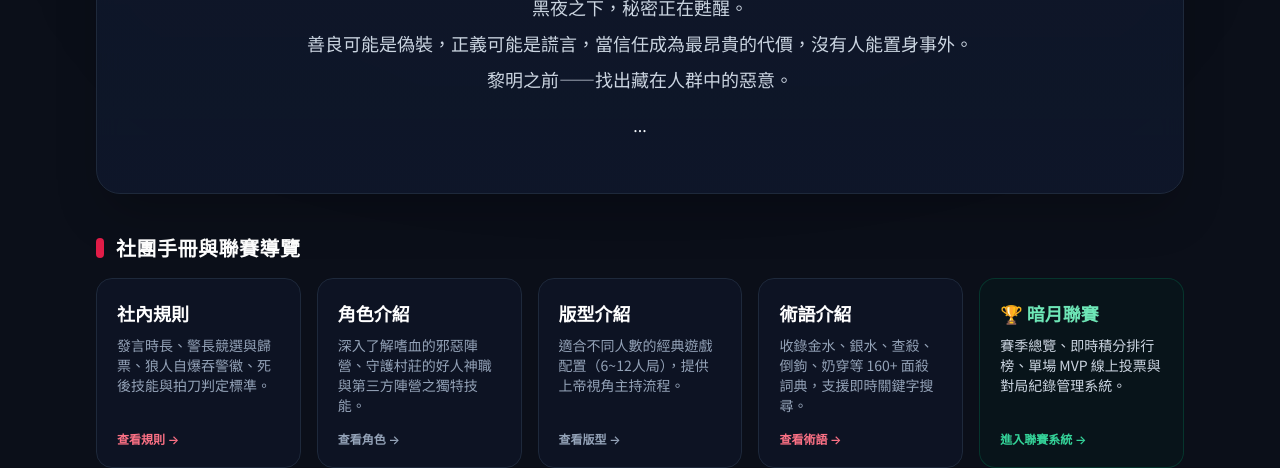
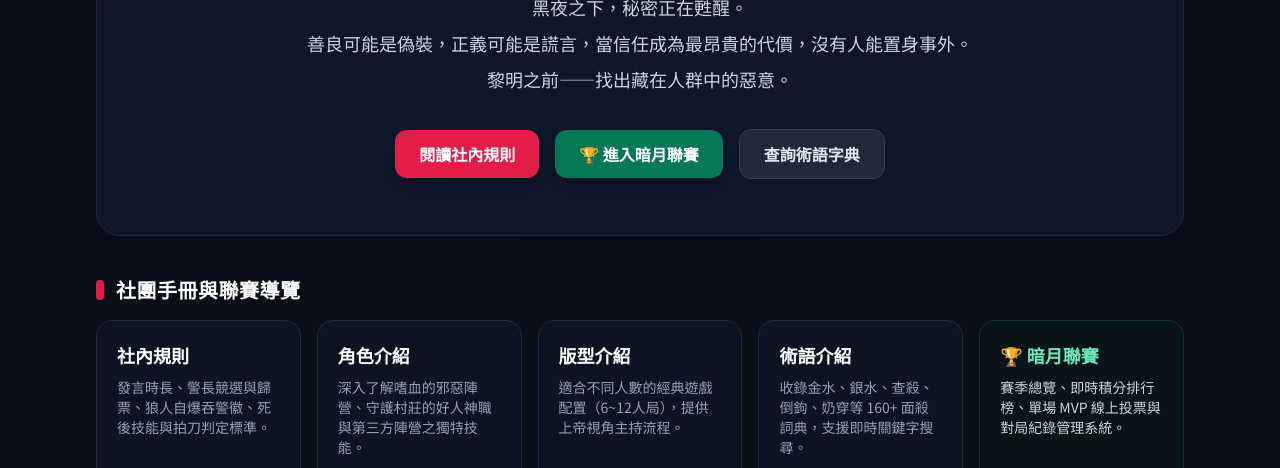
Before and after one commit to ntnuwsc/werewolf, a plain HTML site: page index.html in a window 1280 px wide. Shown: the part 332-800 px from the top of the page. Drawn offline with nearby package versions, Linux system fonts and the light colour scheme.

Commit message:
Update index.html

```diff
--- a/index.html
+++ b/index.html
@@ -103,7 +103,6 @@
 
         <!-- TAB 0: 首頁 -->
         <div id="tab-home" class="tab-pane block space-y-10">
-            <!-- 主視覺區 (Hero Section) -->
             <div class="relative rounded-3xl overflow-hidden border border-slate-800 bg-gradient-to-b from-rose-950/30 via-slate-900/90 to-slate-900/95 p-8 sm:p-14 text-center shadow-2xl backdrop-blur-md">
                 <div class="max-w-3xl mx-auto space-y-6">
                     <div class="inline-flex items-center gap-2 px-3 py-1 rounded-full bg-slate-800 border border-slate-700 text-slate-300 text-xs font-semibold uppercase tracking-wider">
@@ -117,11 +116,17 @@
                         善良可能是偽裝，正義可能是謊言，當信任成為最昂貴的代價，沒有人能置身事外。<br>
                         黎明之前——找出藏在人群中的惡意。
                     </p>
-                </div>
-
-                <!-- 按鈕區保持不變 -->
-                <div class="pt-4 flex flex-wrap items-center justify-center gap-4">
-                    ...
+                    <div class="pt-2 flex flex-wrap items-center justify-center gap-4">
+                        <button onclick="switchTab('rules')" class="px-6 py-3 rounded-xl bg-rose-600 hover:bg-rose-500 text-white font-bold text-sm sm:text-base shadow-lg transition">
+                            閱讀社內規則
+                        </button>
+                        <button onclick="switchTab('league')" class="px-6 py-3 rounded-xl bg-emerald-700 hover:bg-emerald-600 text-white font-bold text-sm sm:text-base shadow-lg transition">
+                            🏆 進入暗月聯賽
+                        </button>
+                        <button onclick="switchTab('terms')" class="px-6 py-3 rounded-xl bg-slate-800 hover:bg-slate-700 text-slate-200 font-bold text-sm sm:text-base border border-slate-700 transition">
+                            查詢術語字典
+                        </button>
+                    </div>
                 </div>
             </div>
 
```
